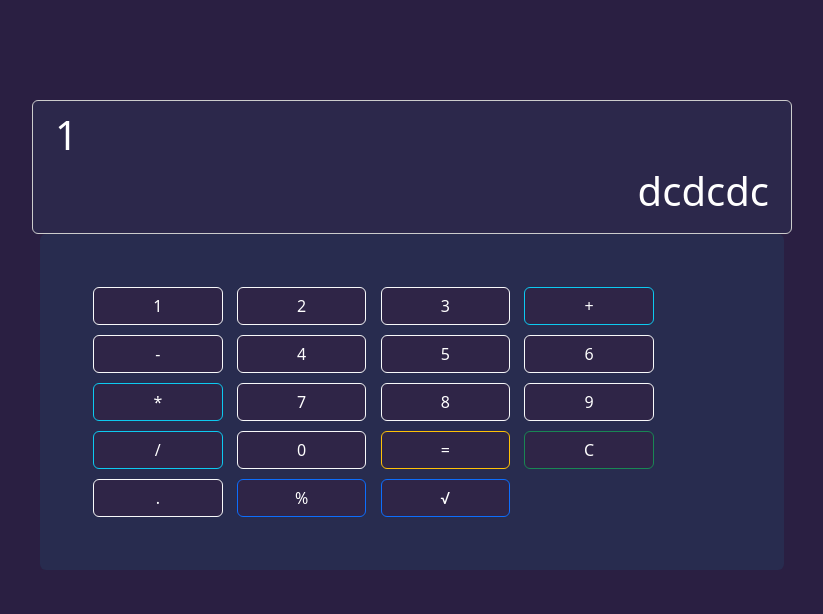
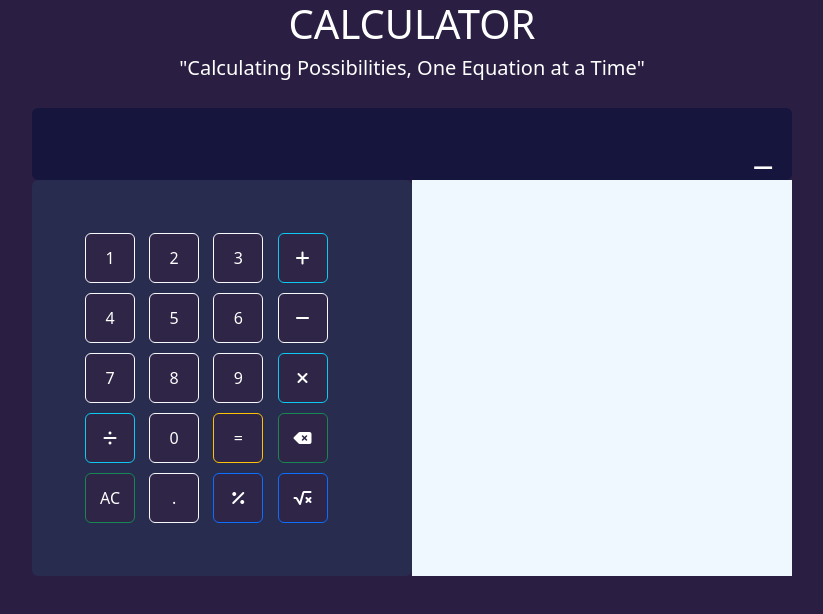
Before and after one commit to Wadood342/IEC-Calculator-Wadood-Assignment-5, a plain HTML site: page index.html in a window 1280 px wide. Shown: the whole page, without its empty margins (228-1051 px from the left). Drawn offline with nearby package versions, Linux system fonts and the light colour scheme.

Commit message:
JavaScript

```diff
--- a/index.html
+++ b/index.html
@@ -11,38 +11,50 @@
     <link rel="stylesheet" href="style.css">
 </head>
 
-<body>
+<body onload="loadData()">
+    <div class="align-content-center text-center">
+        <h1>CALCULATOR</h1>
+        <h5>"Calculating Possibilities, One Equation at a Time"</h5>
+    </div>
     <div class="container">
-
         <div class="row ">
-            <div class="col-md-8 offset-md-2 calculator display  rounded  ">
-                <div class="container-fluid ">
-                    <h1 id="expression">1</h1>
-                    <h1 id="answer">dcdcdc</h1>
+            <div class="col-md-8 offset-md-2 calculator display rounded  ">
+                <div class="container-fluid p-2 ">
+                    <h1 id="expression"></h1>
+                    <h1 id="answer">_</h1>
                 </div>
             </div>
         </div>
-        <div class="row m-0">
-            <div class=" keypad col-lg-8 offset-lg-2 col-md-8 offset-md-2 p-5 col-sm-12  rounded">
-                <button class="btn btn-light btn-cal">1</button>
-                <button class="btn btn-light btn-cal">2</button>
-                <button class="btn btn-light btn-cal">3</button>
-                <button class="btn btn-info btn-cal">+</button>
-                <button class="btn btn-light btn-cal">-</button>
-                <button class="btn btn-light btn-cal">4</button>
-                <button class="btn btn-light btn-cal">5</button>
-                <button class="btn btn-light btn-cal">6</button>
-                <button class="btn btn-info btn-cal"">*</button>
-                <button class=" btn btn-light btn-cal">7</button>
-                <button class="btn btn-light btn-cal">8</button>
-                <button class="btn btn-light btn-cal">9</button>
-                <button class="btn btn-info btn-cal">/</button>
-                <button class="btn btn-light btn-cal">0</button>
-                <button class="btn btn-warning btn-cal">=</button>
-                <button class="btn btn-success btn-cal">C</button>
-                <button class="btn btn-light btn-cal">.</button>
-                <button class="btn btn-primary btn-cal">%</button>
-                <button class="btn btn-primary btn-cal">√</button>
+        <div class="row ">
+            <div class=" keypad col-lg-4  col-md-8 offset-lg-2 offset-md-2 offset-sm-0   p-5 col-sm-12 rounded">
+                <button onclick="makeExp(1)" class="btn btn-light btn-cal">1</button>
+                <button onclick="makeExp(2)" class="btn btn-light btn-cal">2</button>
+                <button onclick="makeExp(3)" class="btn btn-light btn-cal">3</button>
+                <button onclick="makeExp('+')" class="btn btn-info btn-cal fas fa-plus"></button>
+                <br>
+                <button onclick="makeExp(4)" class="btn btn-light btn-cal">4</button>
+                <button onclick="makeExp(5)" class="btn btn-light btn-cal">5</button>
+                <button onclick="makeExp(6)" class="btn btn-light btn-cal">6</button>
+                <button onclick="makeExp('-')" class="btn btn-light btn-cal fas fa-minus"></button>
+              <br>
+                <button onclick="makeExp(7)" class=" btn btn-light btn-cal">7</button>
+                <button onclick="makeExp(8)" class="btn btn-light btn-cal">8</button>
+                <button onclick="makeExp(9)" class="btn btn-light btn-cal">9</button>
+                <button onclick="makeExp('*')" class="btn btn-info btn-cal fas fa-times"></button>
+                <br>
+                <button onclick="makeExp('/')" class="btn btn-info btn-cal fas fa-divide"></button>
+                <button onclick="makeExp(0)" class="btn btn-light btn-cal">0</button>
+                <button onclick="calculate()" class="btn btn-warning btn-cal">=</button>
+                <button onclick="backSpace()"   class="btn btn-success btn-cal fas fa-backspace"></button>
+                <br>
+                <button onclick="clearAll()" class="btn btn-success btn-cal">AC</button>
+                <button onclick="makeExp('.')" class="btn btn-light btn-cal">.</button>
+                <button onclick="calculatePercentage()" class="btn btn-primary btn-cal fas fa-percentage"></button>
+                <button onclick="sqRoot()" class="btn btn-primary btn-cal fas fa-square-root-alt"></button>
+                <br>
+            </div>
+            <div class=" keypad col-lg-4  col-md-12  p-5 col-sm-12 recent">
+
             </div>
         </div>
     </div>
@@ -84,6 +96,8 @@
     <script src="https://cdn.jsdelivr.net/npm/bootstrap@5.2.3/dist/js/bootstrap.min.js"
         integrity="sha384-cuYeSxntonz0PPNlHhBs68uyIAVpIIOZZ5JqeqvYYIcEL727kskC66kF92t6Xl2V"
         crossorigin="anonymous"></script>
+    <script src="script.js">
+    </script>
 </body>
 
 </html>
--- a/script.js
+++ b/script.js
@@ -0,0 +1,85 @@
+
+const expression = document.querySelector("#expression");
+const output = document.querySelector("#answer")
+
+
+// Save data to local storage
+function saveData() {
+    localStorage.setItem('expression', exp);
+    localStorage.setItem('result', output.textContent);
+}
+
+
+
+
+
+
+
+let exp = "";
+function makeExp(i) {
+
+    const lastChar = exp.charAt(exp.length - 1);
+
+    if (
+        (i === '+' || i === '-' || i === '*' || i === '/') &&
+        (lastChar === '+' || lastChar === '-' || lastChar === '*' || lastChar === '/')
+    ) {
+
+        return;
+    } else if (i === '.' && lastChar === '.') {
+
+        return;
+    }
+
+    // Append the input to the expression
+    exp = exp + i;
+    expression.textContent = exp;
+saveData();
+}
+
+function calculate() {
+    if (exp.endsWith('+') || exp.endsWith('-') || exp.endsWith('*') || exp.endsWith('/') ) {
+        output.textContent = 'Syntax Error';
+        return;
+    }
+    const result = eval(exp);
+    output.textContent = result;
+
+    saveData();
+}
+
+function clearAll() {
+    expression.textContent = "0";
+    output.textContent = "_";
+    exp = "";
+}
+
+
+function sqRoot() {
+    const root = Math.sqrt(exp);
+    output.textContent = root;
+
+}
+
+function backSpace() {
+    exp = exp.slice(0, -1);
+    expression.textContent = exp;
+}
+
+function calculatePercentage() {
+    const percentage = eval(exp) / 100;
+    exp = percentage;
+    output.textContent = exp;
+}
+
+// Load data from local storage
+function loadData() {
+    const savedExpression = localStorage.getItem('expression');
+    const savedResult = localStorage.getItem('result');
+
+    if (savedExpression && savedResult) {
+        exp = savedExpression;
+        expression.textContent = exp;
+        output.textContent = savedResult;
+    }
+}
--- a/style.css
+++ b/style.css
@@ -1,4 +1,3 @@
-
 *{
     color: white !important;
 }
@@ -7,14 +6,12 @@ body{
 }
 .calculator {
 
-    margin-top: 100px;
+    margin-top: 20px;
 }
 
 .display {
-    padding: 10px;
-    background-color:#2c284b;
-    border: 1px solid #ccc;
 
+    background-color:#020b397d ;
 }
 
 .btn-cal {
@@ -30,3 +27,11 @@ body{
 .keypad{
     background-color: #282c4f;
 }
+
+button{
+    width:50px !important ;
+    height: 50px !important;
+}
+.recent{
+    background-color: aliceblue !important;
+}
```
